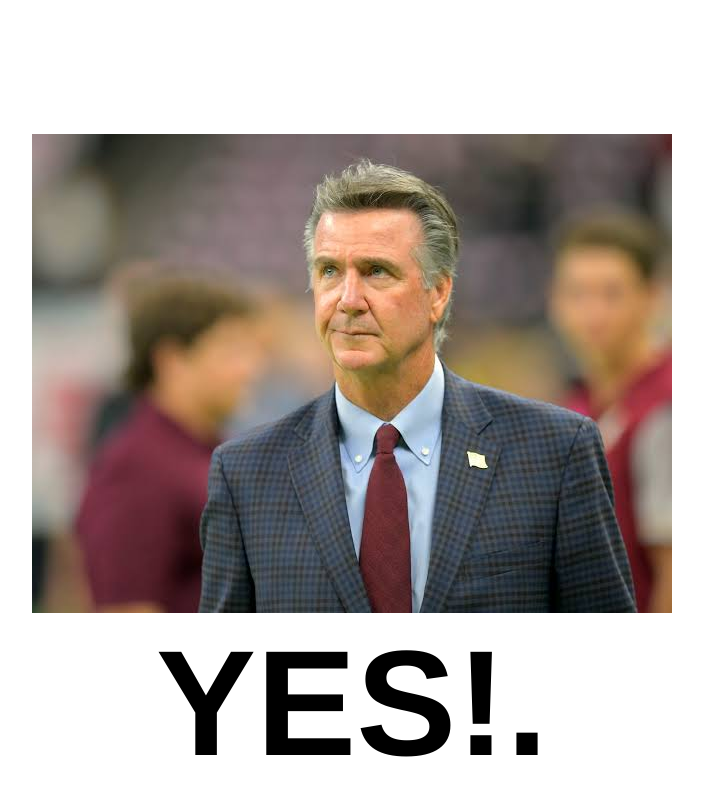
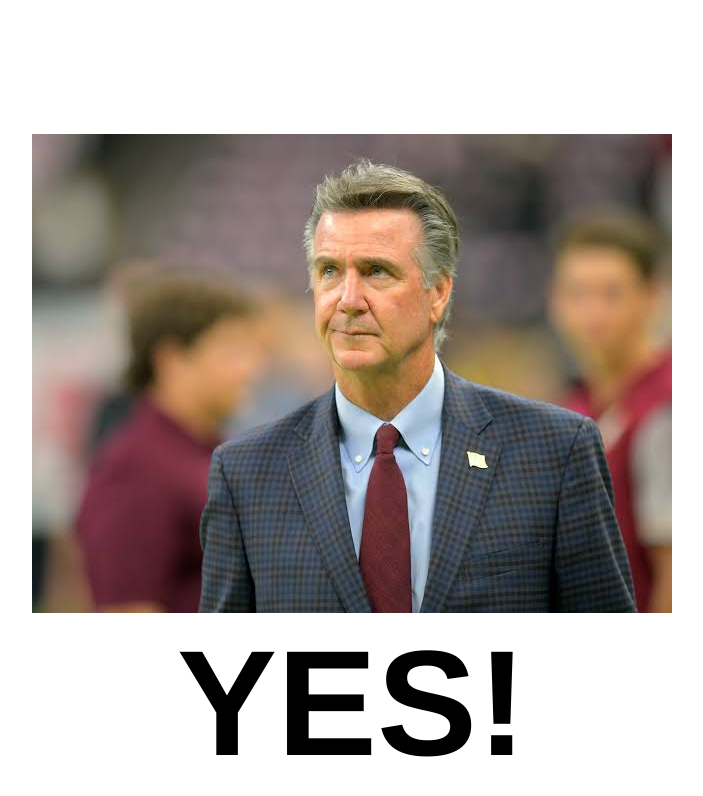
Before and after one commit to swolfand/firebruceallen, a plain HTML site: page index.html in a window 1280 px wide. Shown: the whole page, without its empty margins (288-991 px from the left). Drawn offline with Linux system fonts and the light colour scheme.

Commit message:
Update index.html

```diff
--- a/index.html
+++ b/index.html
@@ -42,7 +42,7 @@ text-align: center;
 <div class="content">
 <img id="main-img" src="/images.jpeg">
 <h1>
-YES!.
+YES!
 </h1>
 <div>
 </div>
```
